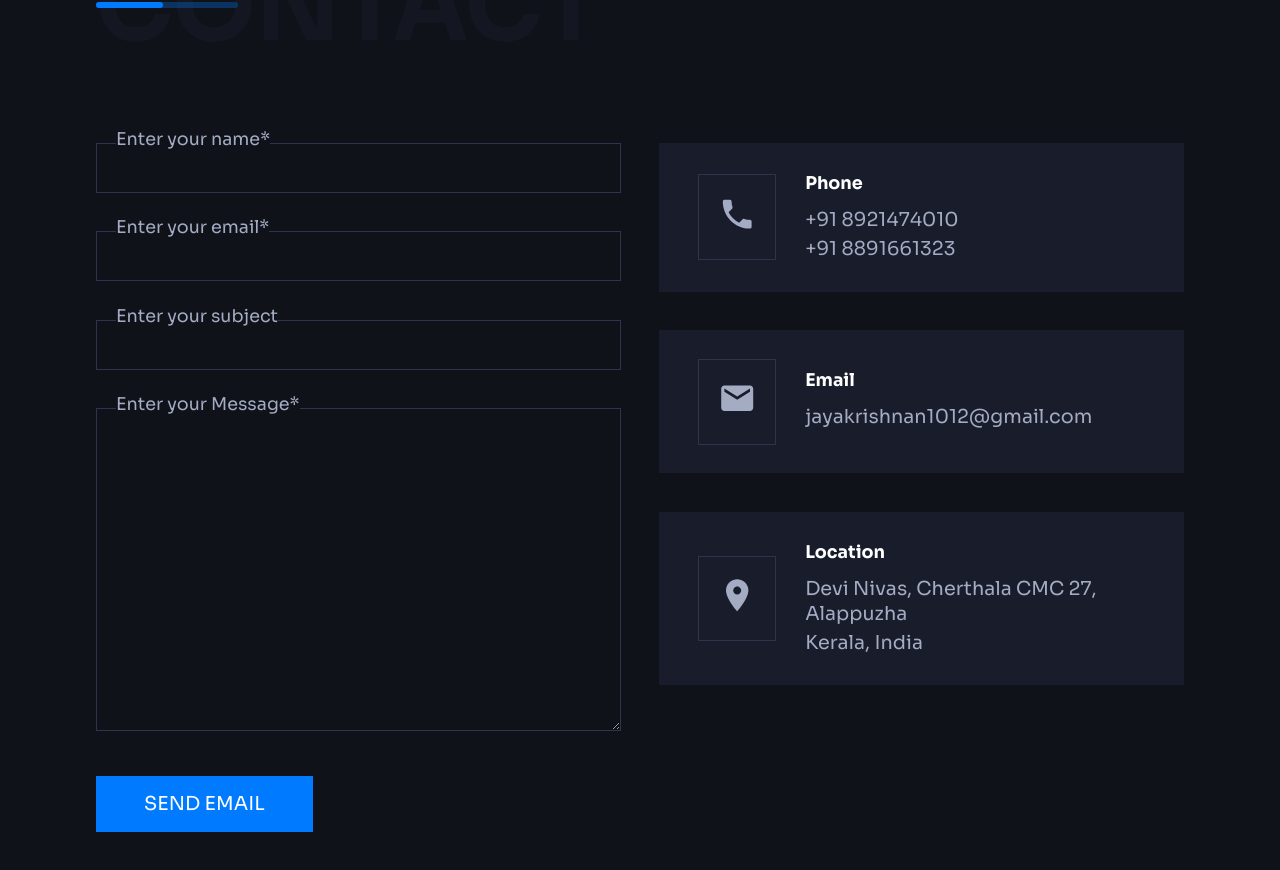
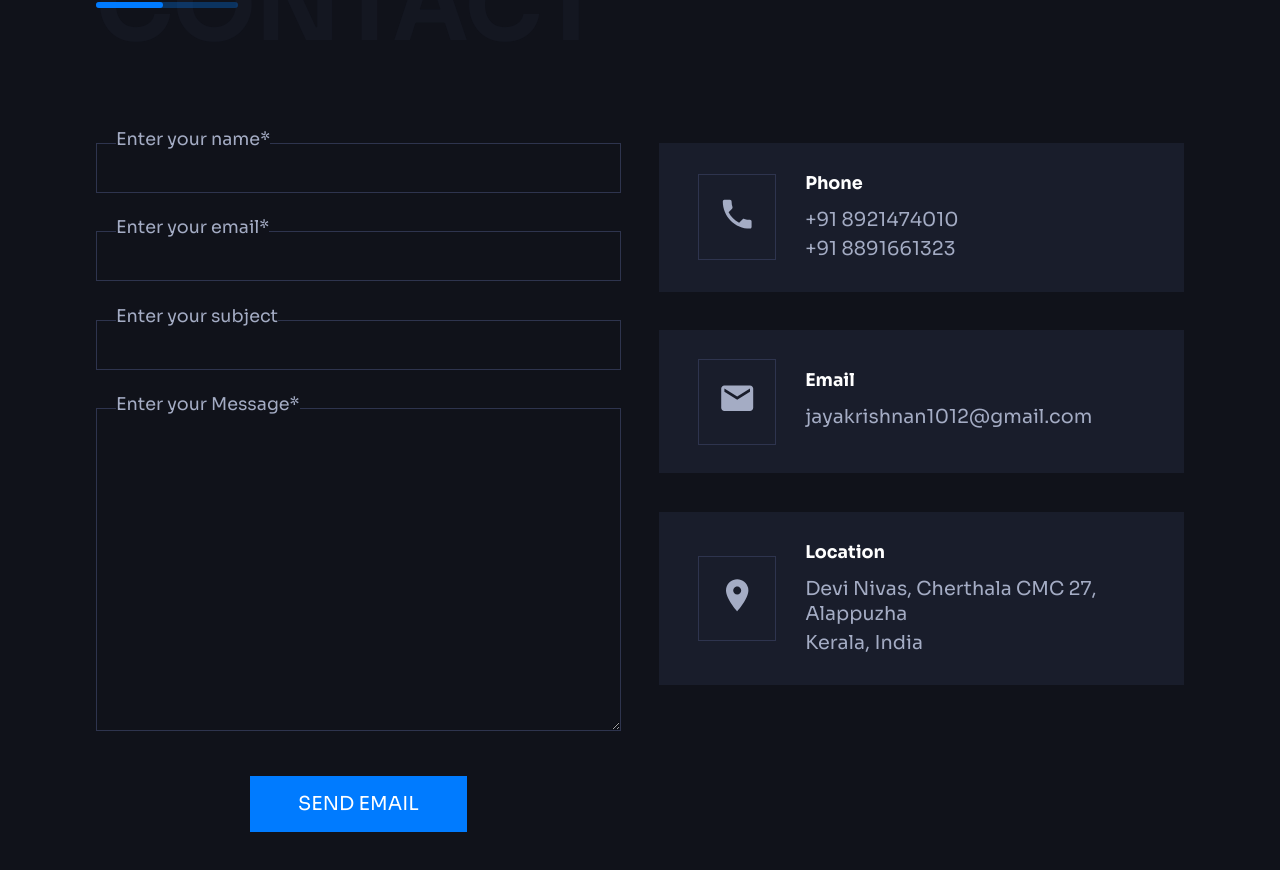
Before and after one commit to JayakrishnanMurali/portfolio-v1, a React (Create React App) app: page /contact in a window 1280 px wide. Shown: the part 176-1046 px from the top of the page. Built offline with nearby package versions, Linux system fonts and the light colour scheme.

Commit message:
Added gmail, minor updates

```diff
--- a/package.json
+++ b/package.json
@@ -8,6 +8,7 @@
     "@testing-library/jest-dom": "^5.14.1",
     "@testing-library/react": "^11.2.7",
     "@testing-library/user-event": "^12.8.3",
+    "emailjs-com": "^3.2.0",
     "firebase": "^9.0.2",
     "react": "^17.0.2",
     "react-dom": "^17.0.2",
--- a/src/Pages/ContactPage.js
+++ b/src/Pages/ContactPage.js
@@ -1,4 +1,4 @@
-import React from "react";
+import React, { useState } from "react";
 import styled from "styled-components";
 import Title from "../Components/Title";
 import { MainLayout, InnerLayout } from "../styles/Layouts";
@@ -7,11 +7,40 @@ import ContactItem from "../Components/ContactItem";
 import PhoneIcon from "@material-ui/icons/Phone";
 import LocationOnIcon from "@material-ui/icons/LocationOn";
 import EmailIcon from "@material-ui/icons/Email";
+import emailjs from "emailjs-com";
+
+const Result = () => {
+  return alert(
+    "Your message has been successfully sent. I will contact you soon."
+  );
+};
 
 function ContactPage() {
   const phone = <PhoneIcon />;
   const location = <LocationOnIcon />;
   const emailVar = <EmailIcon />;
+
+  const [result, setResult] = useState(false);
+
+  function sendEmail(e) {
+    e.preventDefault();
+
+    emailjs
+      .sendForm(
+        "service_b8o4con",
+        "template_b9xlebz",
+        e.target,
+        "user_w6sa2QfenZgqD6aOvsf9n"
+      )
+      .then((res) => {
+        console.log(res);
+      })
+      .catch((err) => console.log(err));
+
+    setResult(true);
+    e.target.reset();
+    setResult(false);
+  }
 
   return (
     <MainLayout>
@@ -19,31 +48,35 @@ function ContactPage() {
       <ContactPageStyled>
         <InnerLayout className={"contact-section"}>
           <div className="lefts-content">
-            <form className="form">
+            <form className="form" onSubmit={sendEmail}>
               <div className="form-field">
                 <label htmlFor="name">Enter your name*</label>
-                <input type="text" id="name" />
+                <input type="text" id="name" name="user_name" />
               </div>
               <div className="form-field">
                 <label htmlFor="email">Enter your email*</label>
-                <input type="email" id="email" />
+                <input type="email" id="email" name="user_email" />
               </div>
               <div className="form-field">
-                <label htmlFor="subject">Enter your subject</label>
+                <label htmlFor="subject" name="subject">
+                  Enter your subject
+                </label>
                 <input type="subject" id="subject" />
               </div>
               <div className="form-field">
                 <label htmlFor="textarea">Enter your Message*</label>
                 <textarea
-                  name="textarea"
+                  name="message"
                   id="textarea"
                   cols="30"
                   rows="10"
                 ></textarea>
               </div>
-              <div className="form-field center-button">
+              <button type="submit" className=" btn form-field center-button">
                 <PrimaryButton title={"SEND EMAIL"} />
-              </div>
+              </button>
+
+              <div className="row">{result ? <Result /> : null}</div>
             </form>
           </div>
           <div className="rights-content">
@@ -112,7 +145,11 @@ const ContactPageStyled = styled.section`
           text-align: center;
         }
       }
-
+      .btn {
+        background-color: transparent;
+        border: none;
+        outline: none;
+      }
       .form-field {
         margin-top: 2rem;
         width: 100%;
@@ -137,6 +174,12 @@ const ContactPageStyled = styled.section`
           width: 100%;
           padding: 0 15px;
           color: inherit;
+          @media screen and (max-width: 700px) {
+            font-size: 1rem;
+          }
+          @media screen and (max-width: 700px) {
+            font-size: 0.918rem;
+          }
         }
         textarea {
           background: transparent;
```
Also changed, not shown: src/App.js (+0 -24 lines), 2 other files (tests, documents, lock files or other folders).
